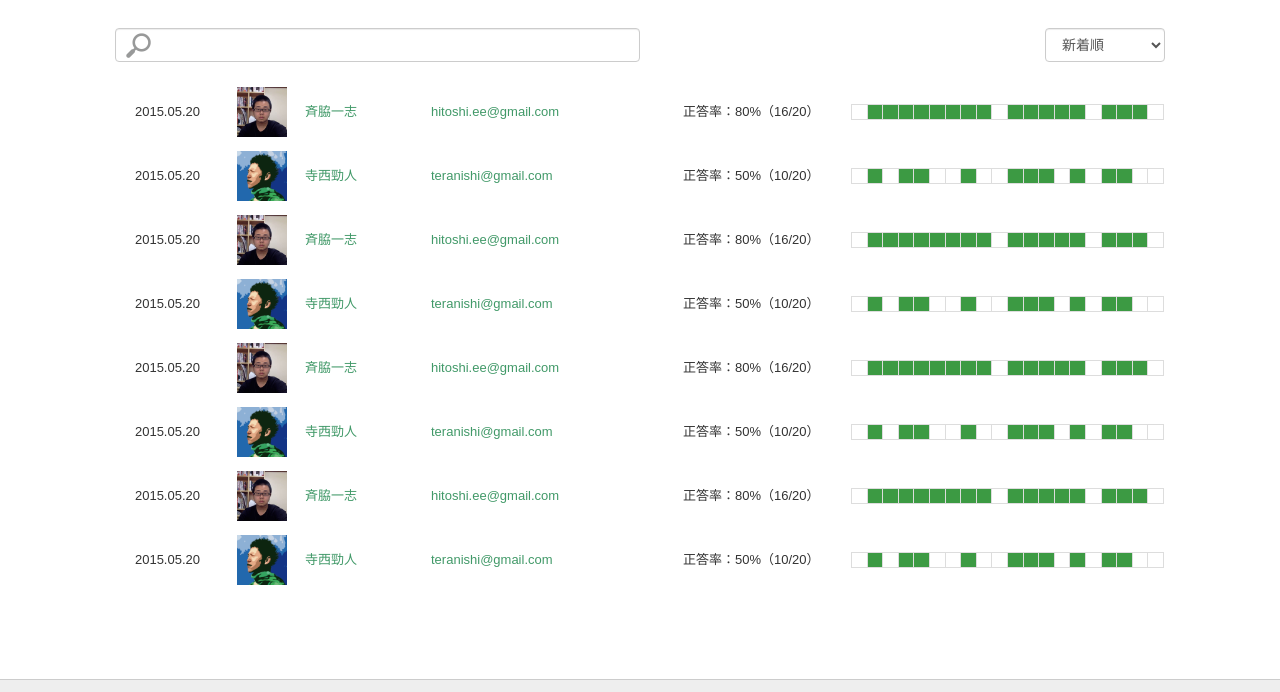
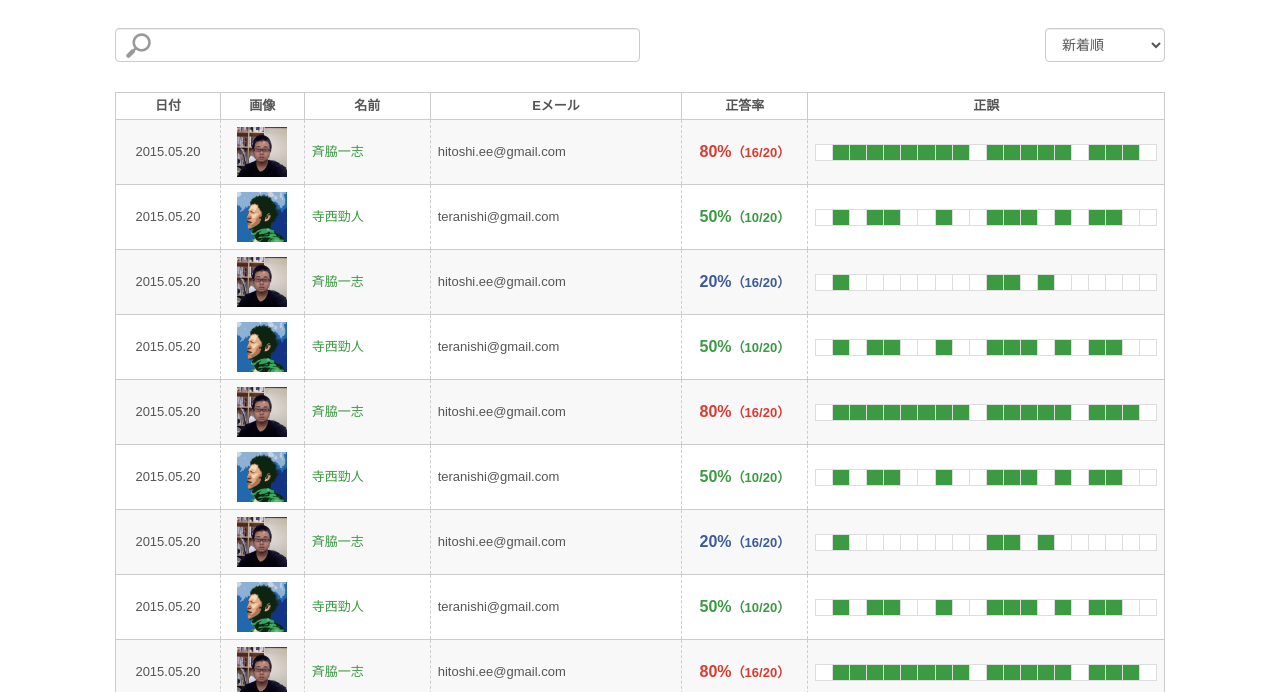
Before and after one commit to saiwaki/static-selectbot-com, a website: page public/exams-edit/insight.html in a window 1280 px wide. Shown: the part 108-800 px from the top of the page. Drawn offline with Linux system fonts and the light colour scheme.

Commit message:
insightのデザイン

```diff
--- a/public/css/exams.css
+++ b/public/css/exams.css
@@ -31,9 +31,13 @@
 .index .exams-table th{
   padding: 4px 0;
 }
+.index .exams-table tr{
+  border: 1px solid #ccc;
+}
 .index .exams-table td{
   padding: 10px;
   text-align: center;
+  border: 1px dashed #ccc;
 }
 .index .exams-table .date{
   width: 10%;
@@ -210,16 +214,29 @@
   border: none;
 }
 .edit-insight .exams-users{
-  padding: 12px 0px;
+  padding-top: 30px;
 }
-.edit-insight .exams-users .exams-user-table{
-  border-collapse: separate;
-  border-spacing: 0px 12px;
+.edit-insight tr{
+  border: 1px solid #ccc;
+  font-size: 13px;
+  cursor: pointer;
+}
+.edit-insight tr:nth-child(2n){
+  background-color: #f8f8f8;
+}
+.edit-insight tr.title-head{
+  cursor: inherit;
+}
+.edit-insight tr.clickable:hover{
+  background-color: #efefef;
+}
+.edit-insight th{
+  padding: 4px 0px;
 }
 .edit-insight td{
-  border: none;
+  border: 1px dashed #ccc;
   text-align: center;
-  font-size: 13px;
+  padding: 7px;
 }
 .edit-insight td.date{
   width: 10%;
@@ -234,21 +251,36 @@
 .edit-insight td.user-name{
   text-align: left;
   width: 12%;
+  color: #3c9a43;
+}
+.edit-insight tr.clickable:hover td.user-name{
+  color: #2f754f;
 }
 .edit-insight td.user-email{
   width: 24%;
   text-align: left;
 }
 .edit-insight td.panswer{
-  width: 16%;
-  text-align: left;
+  width: 12%;
+  font-weight: 600;
+  color: #3c9a43;
+}
+.edit-insight td.panswer.high{
+  color: #da3b30;
+}
+.edit-insight td.panswer.low{
+  color: #3c5b9a;
+}
+.edit-insight td.panswer .num{
+  font-size: 16px;
 }
 .edit-insight td.danswer{
-  width: 30%;
+  width: 34%;
 }
 .edit-insight td.danswer td{
   border: 1px solid #ddd;
   width: 5%;
+  background-color: #fff;
 }
 .edit-insight td.danswer td.correct{
   background-color: #3c9a43;
--- a/public/exams-edit/insight.html
+++ b/public/exams-edit/insight.html
@@ -60,18 +60,27 @@
               <option>新着順</option>
               <option>古い順</option>
               <option>名前順</option>
+              <option>正答率順</option>
             </select>
             <div class="clear"></div>
           </div>
           <div class="exams-users">
             <table class="exams-user-table">
               <tbody>
-                <tr>
+                <tr class="title-head">
+                  <th>日付</th>
+                  <th>画像</th>
+                  <th>名前</th>
+                  <th>Eメール</th>
+                  <th>正答率</th>
+                  <th>正誤</th>
+                </tr>
+                <tr data-href="insight-user.html" class="clickable">
                   <td class="date">2015.05.20</td>
                   <td class="user-img"><img src="../img/saiwaki.jpg" width="50"></td>
-                  <td class="user-name"><a href="insight-user.html">斉脇一志</a></td>
-                  <td class="user-email"><a href="">hitoshi.ee@gmail.com</a></td>
-                  <td class="panswer">正答率：80%（16/20）</td>
+                  <td class="user-name">斉脇一志</td>
+                  <td class="user-email">hitoshi.ee@gmail.com</td>
+                  <td class="panswer high"><span class="num high">80%</span>（16/20）</td>
                   <td class="danswer">
                     <table>
                       <tbody>
@@ -101,12 +110,12 @@
                     </table>
                   </td>
                 </tr>
-                <tr>
+                <tr data-href="insight-user.html" class="clickable">
                   <td class="date">2015.05.20</td>
                   <td class="user-img"><img src="../img/keito.png" width="50"></td>
-                  <td class="user-name"><a href="insight-user.html">寺西勁人</a></td>
-                  <td class="user-email"><a href="">teranishi@gmail.com</a></td>
-                  <td class="panswer">正答率：50%（10/20）</td>
+                  <td class="user-name">寺西勁人</td>
+                  <td class="user-email">teranishi@gmail.com</td>
+                  <td class="panswer middle"><span class="num">50%</span>（10/20）</td>
                   <td class="danswer">
                     <table>
                       <tbody>
@@ -136,12 +145,82 @@
                     </table>
                   </td>
                 </tr>
-                <tr>
+                <tr data-href="insight-user.html" class="clickable">
                   <td class="date">2015.05.20</td>
                   <td class="user-img"><img src="../img/saiwaki.jpg" width="50"></td>
-                  <td class="user-name"><a href="insight-user.html">斉脇一志</a></td>
-                  <td class="user-email"><a href="">hitoshi.ee@gmail.com</a></td>
-                  <td class="panswer">正答率：80%（16/20）</td>
+                  <td class="user-name">斉脇一志</td>
+                  <td class="user-email">hitoshi.ee@gmail.com</td>
+                  <td class="panswer low"><span class="num">20%</span>（16/20）</td>
+                  <td class="danswer">
+                    <table>
+                      <tbody>
+                        <tr>
+                          <td></td>
+                          <td class="correct"></td>
+                          <td></td>
+                          <td></td>
+                          <td></td>
+                          <td></td>
+                          <td></td>
+                          <td></td>
+                          <td></td>
+                          <td></td>
+                          <td class="correct"></td>
+                          <td class="correct"></td>
+                          <td></td>
+                          <td class="correct"></td>
+                          <td></td>
+                          <td></td>
+                          <td></td>
+                          <td></td>
+                          <td></td>
+                          <td></td>
+                        </tr>
+                      </tbody>
+                    </table>
+                  </td>
+                </tr>
+                <tr data-href="insight-user.html" class="clickable">
+                  <td class="date">2015.05.20</td>
+                  <td class="user-img"><img src="../img/keito.png" width="50"></td>
+                  <td class="user-name">寺西勁人</td>
+                  <td class="user-email">teranishi@gmail.com</td>
+                  <td class="panswer"><span class="num">50%</span>（10/20）</td>
+                  <td class="danswer">
+                    <table>
+                      <tbody>
+                        <tr>
+                          <td></td>
+                          <td class="correct"></td>
+                          <td></td>
+                          <td class="correct"></td>
+                          <td class="correct"></td>
+                          <td></td>
+                          <td></td>
+                          <td class="correct"></td>
+                          <td></td>
+                          <td></td>
+                          <td class="correct"></td>
+                          <td class="correct"></td>
+                          <td class="correct"></td>
+                          <td></td>
+                          <td class="correct"></td>
+                          <td></td>
+                          <td class="correct"></td>
+                          <td class="correct"></td>
+                          <td></td>
+                          <td></td>
+                        </tr>
+                      </tbody>
+                    </table>
+                  </td>
+                </tr>
+                <tr data-href="insight-user.html" class="clickable">
+                  <td class="date">2015.05.20</td>
+                  <td class="user-img"><img src="../img/saiwaki.jpg" width="50"></td>
+                  <td class="user-name">斉脇一志</td>
+                  <td class="user-email">hitoshi.ee@gmail.com</td>
+                  <td class="panswer high"><span class="num high">80%</span>（16/20）</td>
                   <td class="danswer">
                     <table>
                       <tbody>
@@ -171,12 +250,12 @@
                     </table>
                   </td>
                 </tr>
-                <tr>
+                <tr data-href="insight-user.html" class="clickable">
                   <td class="date">2015.05.20</td>
                   <td class="user-img"><img src="../img/keito.png" width="50"></td>
-                  <td class="user-name"><a href="insight-user.html">寺西勁人</a></td>
-                  <td class="user-email"><a href="">teranishi@gmail.com</a></td>
-                  <td class="panswer">正答率：50%（10/20）</td>
+                  <td class="user-name">寺西勁人</td>
+                  <td class="user-email">teranishi@gmail.com</td>
+                  <td class="panswer middle"><span class="num">50%</span>（10/20）</td>
                   <td class="danswer">
                     <table>
                       <tbody>
@@ -206,12 +285,82 @@
                     </table>
                   </td>
                 </tr>
-                <tr>
+                <tr data-href="insight-user.html" class="clickable">
                   <td class="date">2015.05.20</td>
                   <td class="user-img"><img src="../img/saiwaki.jpg" width="50"></td>
-                  <td class="user-name"><a href="insight-user.html">斉脇一志</a></td>
-                  <td class="user-email"><a href="">hitoshi.ee@gmail.com</a></td>
-                  <td class="panswer">正答率：80%（16/20）</td>
+                  <td class="user-name">斉脇一志</td>
+                  <td class="user-email">hitoshi.ee@gmail.com</td>
+                  <td class="panswer low"><span class="num">20%</span>（16/20）</td>
+                  <td class="danswer">
+                    <table>
+                      <tbody>
+                        <tr>
+                          <td></td>
+                          <td class="correct"></td>
+                          <td></td>
+                          <td></td>
+                          <td></td>
+                          <td></td>
+                          <td></td>
+                          <td></td>
+                          <td></td>
+                          <td></td>
+                          <td class="correct"></td>
+                          <td class="correct"></td>
+                          <td></td>
+                          <td class="correct"></td>
+                          <td></td>
+                          <td></td>
+                          <td></td>
+                          <td></td>
+                          <td></td>
+                          <td></td>
+                        </tr>
+                      </tbody>
+                    </table>
+                  </td>
+                </tr>
+                <tr data-href="insight-user.html" class="clickable">
+                  <td class="date">2015.05.20</td>
+                  <td class="user-img"><img src="../img/keito.png" width="50"></td>
+                  <td class="user-name">寺西勁人</td>
+                  <td class="user-email">teranishi@gmail.com</td>
+                  <td class="panswer"><span class="num">50%</span>（10/20）</td>
+                  <td class="danswer">
+                    <table>
+                      <tbody>
+                        <tr>
+                          <td></td>
+                          <td class="correct"></td>
+                          <td></td>
+                          <td class="correct"></td>
+                          <td class="correct"></td>
+                          <td></td>
+                          <td></td>
+                          <td class="correct"></td>
+                          <td></td>
+                          <td></td>
+                          <td class="correct"></td>
+                          <td class="correct"></td>
+                          <td class="correct"></td>
+                          <td></td>
+                          <td class="correct"></td>
+                          <td></td>
+                          <td class="correct"></td>
+                          <td class="correct"></td>
+                          <td></td>
+                          <td></td>
+                        </tr>
+                      </tbody>
+                    </table>
+                  </td>
+                </tr>
+                <tr data-href="insight-user.html" class="clickable">
+                  <td class="date">2015.05.20</td>
+                  <td class="user-img"><img src="../img/saiwaki.jpg" width="50"></td>
+                  <td class="user-name">斉脇一志</td>
+                  <td class="user-email">hitoshi.ee@gmail.com</td>
+                  <td class="panswer high"><span class="num high">80%</span>（16/20）</td>
                   <td class="danswer">
                     <table>
                       <tbody>
@@ -241,12 +390,12 @@
                     </table>
                   </td>
                 </tr>
-                <tr>
+                <tr data-href="insight-user.html" class="clickable">
                   <td class="date">2015.05.20</td>
                   <td class="user-img"><img src="../img/keito.png" width="50"></td>
-                  <td class="user-name"><a href="insight-user.html">寺西勁人</a></td>
-                  <td class="user-email"><a href="">teranishi@gmail.com</a></td>
-                  <td class="panswer">正答率：50%（10/20）</td>
+                  <td class="user-name">寺西勁人</td>
+                  <td class="user-email">teranishi@gmail.com</td>
+                  <td class="panswer middle"><span class="num">50%</span>（10/20）</td>
                   <td class="danswer">
                     <table>
                       <tbody>
@@ -276,47 +425,12 @@
                     </table>
                   </td>
                 </tr>
-                <tr>
+                <tr data-href="insight-user.html" class="clickable">
                   <td class="date">2015.05.20</td>
                   <td class="user-img"><img src="../img/saiwaki.jpg" width="50"></td>
-                  <td class="user-name"><a href="insight-user.html">斉脇一志</a></td>
-                  <td class="user-email"><a href="">hitoshi.ee@gmail.com</a></td>
-                  <td class="panswer">正答率：80%（16/20）</td>
-                  <td class="danswer">
-                    <table>
-                      <tbody>
-                        <tr>
-                          <td></td>
-                          <td class="correct"></td>
-                          <td class="correct"></td>
-                          <td class="correct"></td>
-                          <td class="correct"></td>
-                          <td class="correct"></td>
-                          <td class="correct"></td>
-                          <td class="correct"></td>
-                          <td class="correct"></td>
-                          <td></td>
-                          <td class="correct"></td>
-                          <td class="correct"></td>
-                          <td class="correct"></td>
-                          <td class="correct"></td>
-                          <td class="correct"></td>
-                          <td></td>
-                          <td class="correct"></td>
-                          <td class="correct"></td>
-                          <td class="correct"></td>
-                          <td></td>
-                        </tr>
-                      </tbody>
-                    </table>
-                  </td>
-                </tr>
-                <tr>
-                  <td class="date">2015.05.20</td>
-                  <td class="user-img"><img src="../img/keito.png" width="50"></td>
-                  <td class="user-name"><a href="insight-user.html">寺西勁人</a></td>
-                  <td class="user-email"><a href="">teranishi@gmail.com</a></td>
-                  <td class="panswer">正答率：50%（10/20）</td>
+                  <td class="user-name">斉脇一志</td>
+                  <td class="user-email">hitoshi.ee@gmail.com</td>
+                  <td class="panswer low"><span class="num">20%</span>（16/20）</td>
                   <td class="danswer">
                     <table>
                       <tbody>
@@ -324,21 +438,21 @@
                           <td></td>
                           <td class="correct"></td>
                           <td></td>
-                          <td class="correct"></td>
-                          <td class="correct"></td>
                           <td></td>
                           <td></td>
-                          <td class="correct"></td>
                           <td></td>
                           <td></td>
-                          <td class="correct"></td>
+                          <td></td>
+                          <td></td>
+                          <td></td>
                           <td class="correct"></td>
                           <td class="correct"></td>
                           <td></td>
                           <td class="correct"></td>
                           <td></td>
-                          <td class="correct"></td>
-                          <td class="correct"></td>
+                          <td></td>
+                          <td></td>
+                          <td></td>
                           <td></td>
                           <td></td>
                         </tr>
@@ -369,7 +483,16 @@
           img_rect();
       });
       img_rect();
-  });
+    });
+
+    jQuery(function($) {
+      $('tr[data-href]').addClass('clickable')
+        .click(function(e) {
+          if(!$(e.target).is('a')){
+            window.location = $(e.target).closest('tr').data('href');
+          };
+      });
+    });
   </script>
 </body>
 </html>
--- a/public/style.css
+++ b/public/style.css
@@ -4,7 +4,7 @@ html,body{
   font-size: 14px;
   font-family: arial, sans-serif;
   -webkit-font-smoothing: antialiased;
-  color: #333;
+  color: #555;
   width: 100%;
   height: 100%;
   line-height: 1.4;
```
Also changed, not shown: public/exams-edit/information.html (+1 -1 lines).
